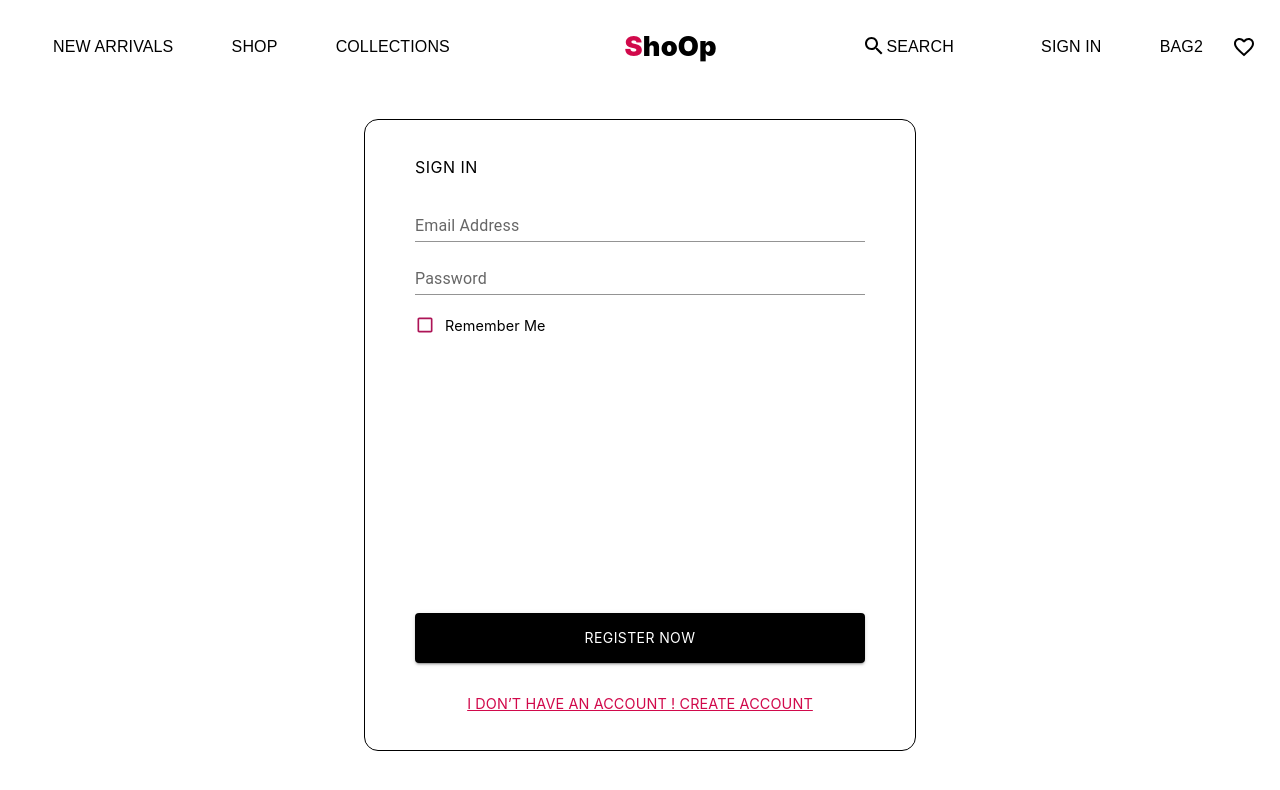
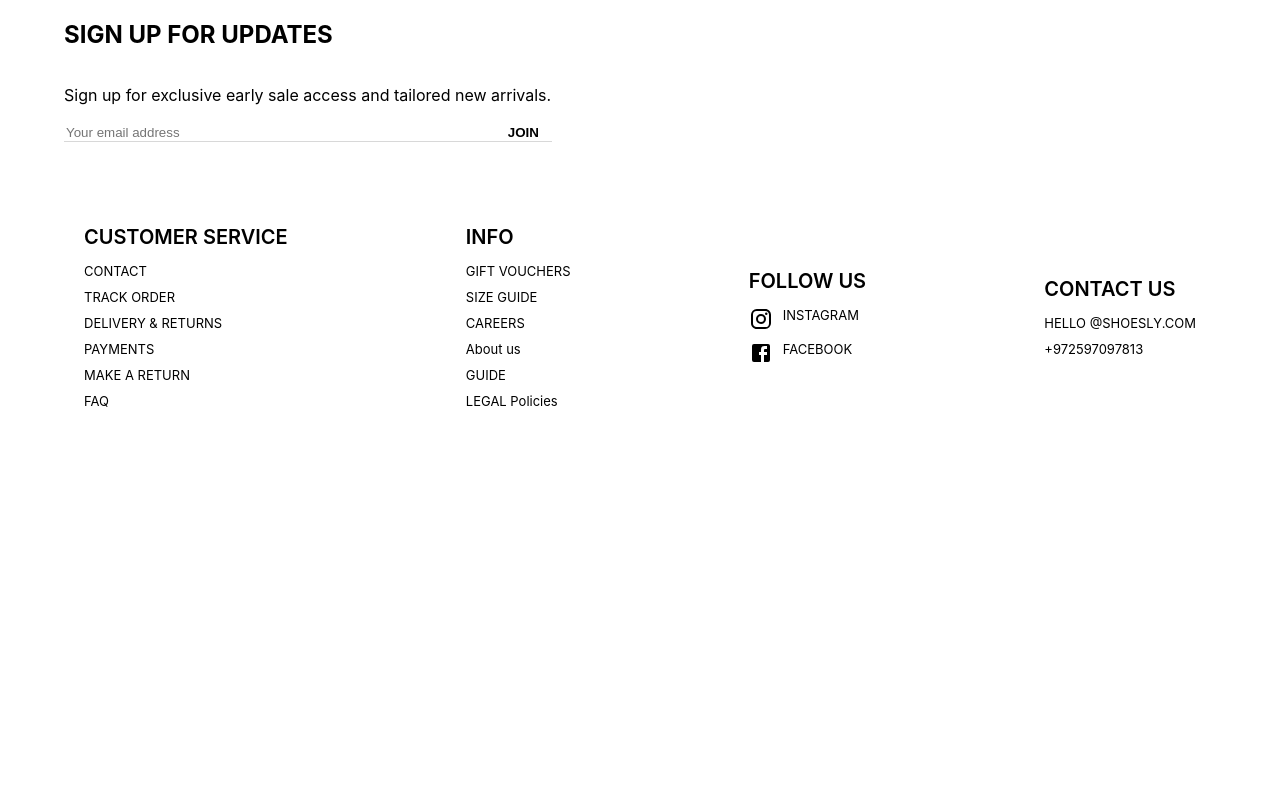
Before and after one commit to G-Gateway-React/ecommerca-team2, a React (Create React App) app: page / in a window 1280 px wide. Shown: the top 790 px of the page. Built offline with nearby package versions, Linux system fonts and the light colour scheme.

Commit message:
bugs fixed

```diff
--- a/src/App.tsx
+++ b/src/App.tsx
@@ -1,12 +1,16 @@
+import { Route, Routes } from "react-router-dom";
 import "./App.css";
 import Hero from "./Components/Hero/hero";
 import Navbar from "./Components/NavBar/Navbar";
+import Home from "./screens/Home/Home";
 import { Login } from "./screens/Login/Login";
 import { SignUp } from "./screens/Suinup/SuinUp";
 function App() {
   return (
     <div>
-      <Login />
+      <Routes>
+        <Route path="/" element={<Home />} />
+      </Routes>
     </div>
   );
 }
--- a/src/components/Footer/index.tsx
+++ b/src/components/Footer/index.tsx
@@ -1,65 +1,67 @@
-import React from 'react';
-import SingFooter from '../SingFooter/index'
-import { AnchorLink, Parent, List, FooterStyle } from './style';
-import InstagramIcon from '@mui/icons-material/Instagram';
-import FacebookIcon from '@mui/icons-material/Facebook';
-import { Container } from '@mui/system';
+import InstagramIcon from "@mui/icons-material/Instagram";
+import FacebookIcon from "@mui/icons-material/Facebook";
+import { AnchorLink, Parent, List, FooterStyle } from "./style";
 
+import { Container } from "@mui/system";
+import SingFootersection from "../SingFooter";
 
-
- const Footer: React.FC= () => {
+const Footer: React.FC = () => {
   return (
-    <><Container>
-      <SingFooter/>
+    <>
+      <Container>
+        <SingFootersection />
         <FooterStyle>
           <Parent>
             <h1>CUSTOMER SERVICE</h1>
             <List>
-            <AnchorLink to=  '/about'> CONTACT </AnchorLink>
-            <AnchorLink to='/TRACK ORDER' >TRACK ORDER  </AnchorLink>
-            <AnchorLink to='/DELIVERY & RETURNS' > DELIVERY & RETURNS  </AnchorLink>
-            <AnchorLink to='/PAYMENTS' > PAYMENTS</AnchorLink>
-            <AnchorLink to='/MAKE A RETURN<' > MAKE A RETURN </AnchorLink>
-            <AnchorLink to='/FAQ'>FAQ</AnchorLink>
+              <AnchorLink to="/"> CONTACT </AnchorLink>
+              <AnchorLink to="/">TRACK ORDER </AnchorLink>
+              <AnchorLink to="/"> DELIVERY & RETURNS </AnchorLink>
+              <AnchorLink to="/"> PAYMENTS</AnchorLink>
+              <AnchorLink to="/"> MAKE A RETURN </AnchorLink>
+              <AnchorLink to="/">FAQ</AnchorLink>
             </List>
           </Parent>
 
           <Parent>
             <h1>INFO</h1>
             <List>
-            <AnchorLink to='/GIFT VOUCHERS' > GIFT VOUCHERS </AnchorLink>
-            <AnchorLink to='/SIZE GUIDE' > SIZE GUIDE </AnchorLink>
-            <AnchorLink to='/CAREERS' >CAREERS </AnchorLink>
-            <AnchorLink to='/ABOUT US' > About us  </AnchorLink>
-            <AnchorLink to='/GUIDE' > GUIDE  </AnchorLink>
-            <AnchorLink to='/FAQ'> LEGAL Policies  </AnchorLink>
+              <AnchorLink to="/"> GIFT VOUCHERS </AnchorLink>
+              <AnchorLink to="/"> SIZE GUIDE </AnchorLink>
+              <AnchorLink to="/">CAREERS </AnchorLink>
+              <AnchorLink to="/"> About us </AnchorLink>
+              <AnchorLink to="/"> GUIDE </AnchorLink>
+              <AnchorLink to="/"> LEGAL Policies </AnchorLink>
             </List>
           </Parent>
 
           <Parent>
             <h1>FOLLOW US</h1>
             <List>
-                   <span> <InstagramIcon/>
-                    <AnchorLink to='./'>INSTAGRAM</AnchorLink></span>
+              <span>
+                {" "}
+                <InstagramIcon />
+                <AnchorLink to="./">INSTAGRAM</AnchorLink>
+              </span>
 
-                    <span><FacebookIcon/>
-               <AnchorLink to='./'>FACEBOOK</AnchorLink></span>
-
+              <span>
+                <FacebookIcon />
+                <AnchorLink to="./">FACEBOOK</AnchorLink>
+              </span>
             </List>
           </Parent>
 
           <Parent>
             <h1>CONTACT US</h1>
             <List>
-                    <AnchorLink to='./HELLO @SHOESLY.COM'>HELLO @SHOESLY.COM</AnchorLink>
-                    <AnchorLink to='./+972597097813'>+972597097813</AnchorLink>
+              <AnchorLink to="./">HELLO @SHOESLY.COM</AnchorLink>
+              <AnchorLink to="./">+972597097813</AnchorLink>
             </List>
           </Parent>
-
         </FooterStyle>
       </Container>
     </>
-  )
+  );
 };
 
-export default Footer
+export default Footer;
--- a/src/index.tsx
+++ b/src/index.tsx
@@ -5,6 +5,7 @@ import App from "./App";
 import reportWebVitals from "./reportWebVitals";
 import { Provider } from "react-redux";
 import store from "./store";
+import { BrowserRouter } from "react-router-dom";
 
 const root = ReactDOM.createRoot(
   document.getElementById("root") as HTMLElement
@@ -12,7 +13,9 @@ const root = ReactDOM.createRoot(
 root.render(
   <React.StrictMode>
     <Provider store={store}>
-      <App />
+      <BrowserRouter>
+        <App />
+      </BrowserRouter>
     </Provider>
   </React.StrictMode>
 );
--- a/src/screens/Home/Home.tsx
+++ b/src/screens/Home/Home.tsx
@@ -1,14 +1,13 @@
 import Cards from "../../Components/Cards";
 import Footer from "../../Components/Footer";
 
-
- const  Home: React.FC= () => {
+const Home: React.FC = () => {
   return (
     <>
-   <Cards/>
-   <Footer/>
-   </>
+      {/* <Cards /> */}
+      <Footer />
+    </>
+  );
+};
 
-  )}
-
-  export default Home;
+export default Home;
```
Also changed, not shown: src/components/SingFooter/index.tsx (+9 -8 lines), src/components/Slider/Sliderindex.tsx (deleted, +0 -84 lines), src/screens/Catalog/Catalog.tsx (+17 -17 lines), src/screens/Catalog/LeftCatalog.tsx (+22 -21 lines), src/screens/SliderSW/SliderSW.tsx (deleted, +0 -11 lines), src/components/Slider/Slidertyle.js (deleted), src/screens/SliderSW/StyleSwiper.js (deleted). Lines whose indentation alone changed are shown as unchanged.
